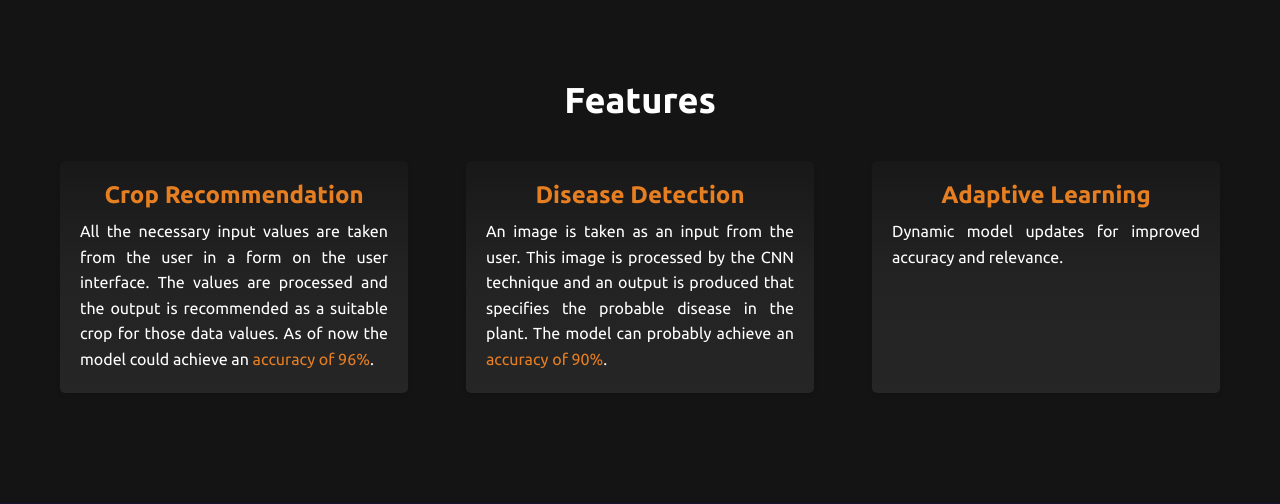
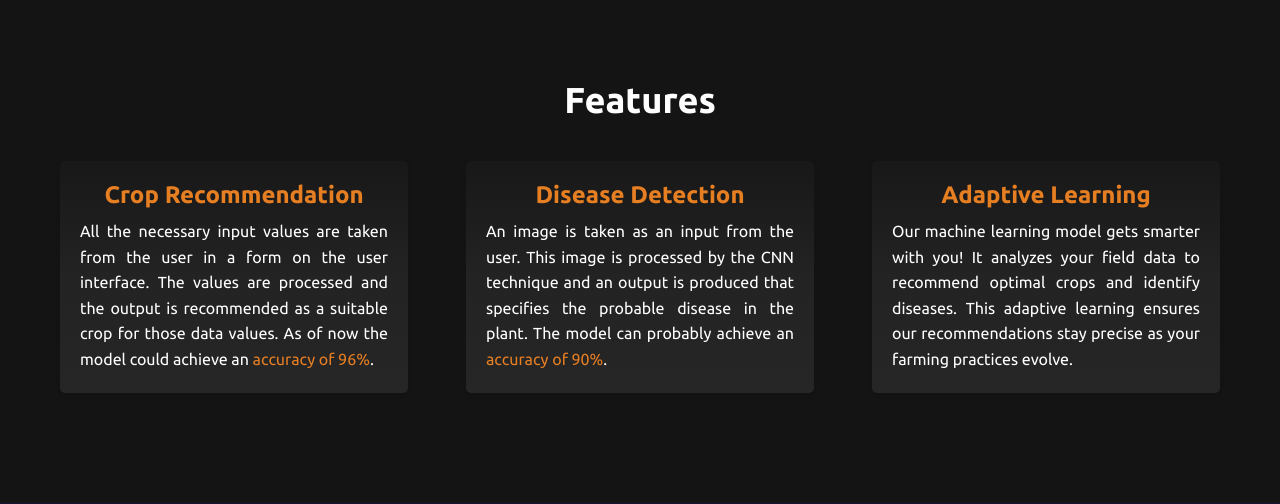
Before and after one commit to edsondsouza/plantLyf, a Flask app: page /main in a window 1280 px wide. Shown: the part 1689-2193 px from the top of the page. Run offline with Flask 3, Linux system fonts and the light colour scheme; parts of the project's set-up code (start-up, migrations or seed data) failed here and were passed over.

Commit message:
home html code updated

```diff
--- a/templates/home.html
+++ b/templates/home.html
@@ -94,7 +94,7 @@
           <div class="feature-card">
             <h3 class="feature-title orange">Adaptive Learning</h3>
             <p class="feature-description">
-              Dynamic model updates for improved accuracy and relevance.
+              Our machine learning model gets smarter with you! It analyzes your field data to recommend optimal crops and identify diseases. This adaptive learning ensures our recommendations stay precise as your farming practices evolve.
             </p>
           </div>
         </div>
```
